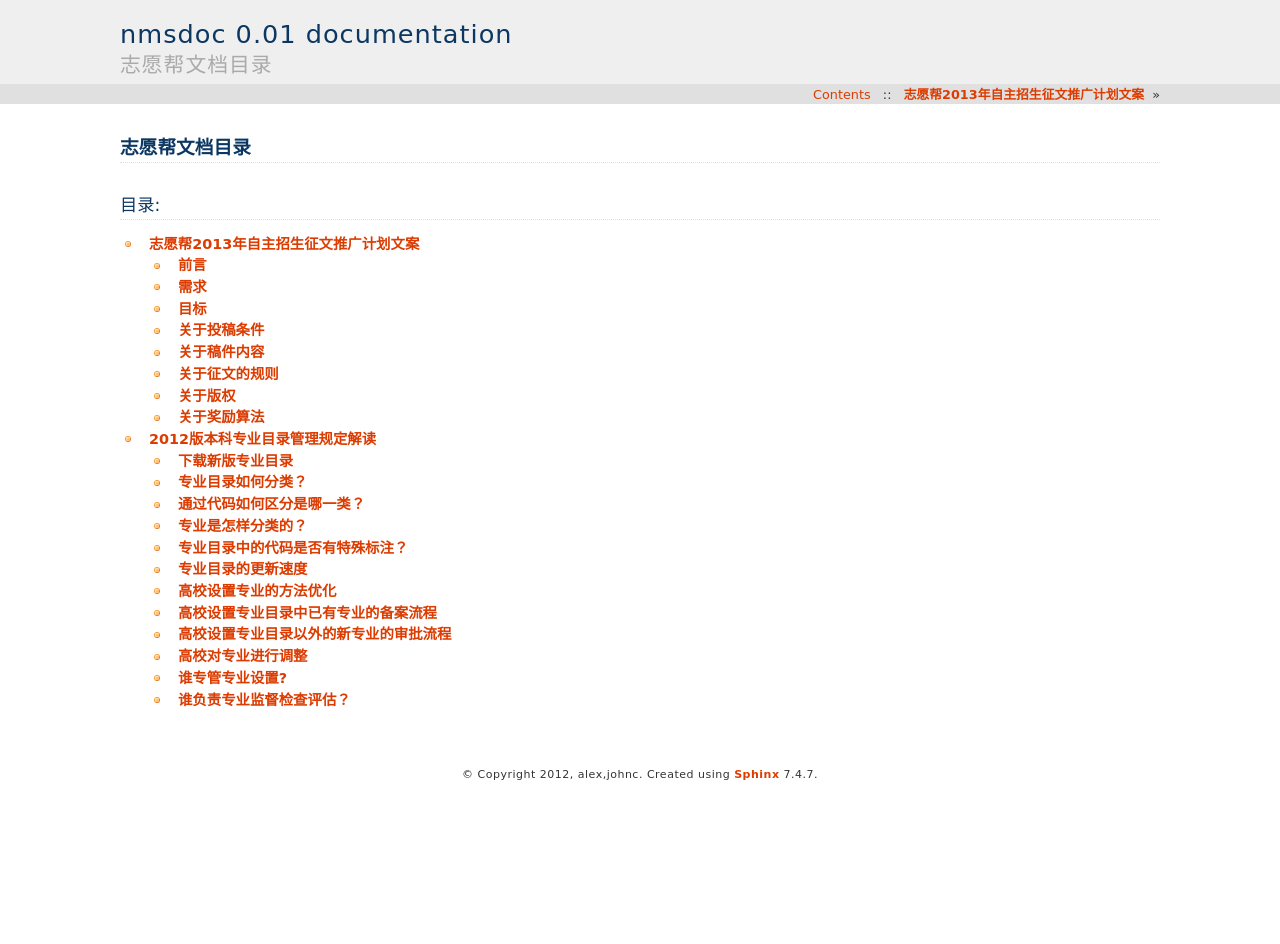
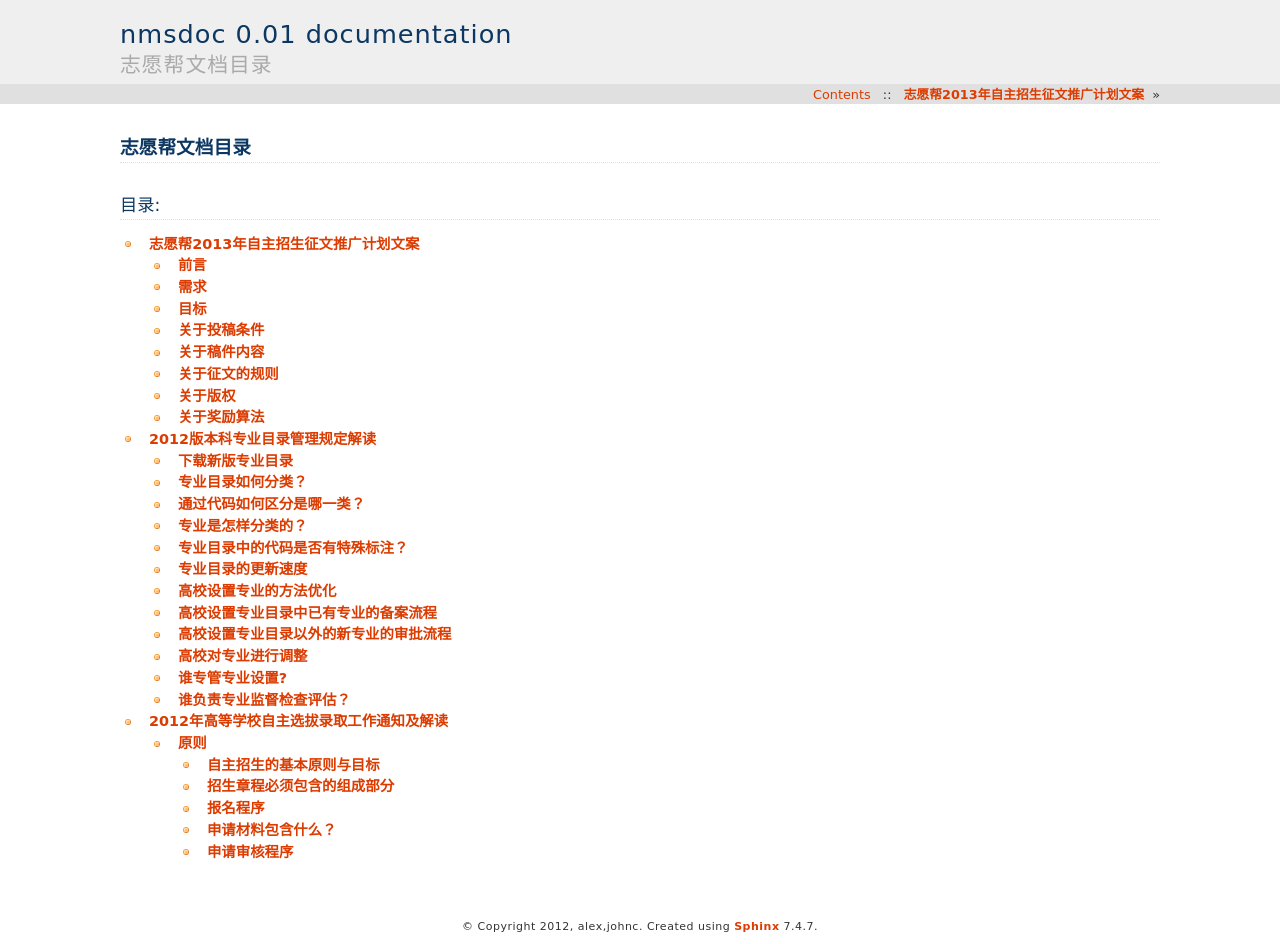
Before and after one commit to carmackjia/nmsdoc, a Sphinx documentation site: the page built from source/index.rst, in a window 1280 px wide. Built offline with Sphinx 7.4.7, drawn with Linux system fonts in a browser that asks for light colours; comment, search, counter and statistics services are not loaded; before the commit the page ends 900 px from its top, so only the background shows below that; part of the change alters nothing that is shown.

Commit message:
Add policy

```diff
--- a/source/index.rst
+++ b/source/index.rst
@@ -11,3 +11,4 @@
 .. toctree::
    events
    majors
+   policy
--- /dev/null
+++ b/source/policy.rst
@@ -0,0 +1,69 @@
+.. policy:
+
+=========================================
+2012年高等学校自主选拔录取工作通知及解读
+=========================================
+
+原则
+===============
+
+
+^^^^^^^^^^^^^^^^^^^^^^^^^
+自主招生的基本原则与目标
+^^^^^^^^^^^^^^^^^^^^^^^^^
+* 在统一高考的基础上
+* 着力完善高校自身的综合评价体系
+* 主要招收具有学科特长，以及全面发展且具有创新潜质的考生。
+* 探索部分试点高校联考。
+* 探索学校自主考核与高考、高中学业水平考试、综合素质评价相结合的人才综合评价、多样化选拔录取模式。
+* 引导中学开展素质教育
+* 促进高水平大学建设
+
+
+^^^^^^^^^^^^^^^^^^^^^^^^^^
+招生章程必须包含的组成部分
+^^^^^^^^^^^^^^^^^^^^^^^^^^
+开展自主选拔录取试点的高校须制订本校2012年度自主选拔录取的两份重要文件：
+* 招生简章
+* 实施方案
+
+上述资料必须包含以下重要信息：
+* 领导机构
+* 招生计划
+* 报名条件
+* 报名方式
+* 考核办法
+* 工作程序
+* 入选考生确定标准
+* 录取要求
+* 咨询方式
+* 监督机制
+* 申诉渠道
+
+^^^^^^^^^^^
+报名程序
+^^^^^^^^^^^
+* 确认是否符合高考及高校自主选拔录取报名条件
+* 确认是否会获得学校推荐资格
+
+^^^^^^^^^^^^^^^^^
+申请材料包含什么？
+^^^^^^^^^^^^^^^^^
+提供申请考生在高中阶段德智体美等各方面发展情况，具体包括：
+* 高中阶段课程成绩
+* 学业水平考试成绩
+* 综合素质评价情况
+* 获奖、特长等证明及写实性材料
+* 申请考生应提交个人自荐报告
+  * 自身成长经历及体会
+  * 个性特长及取得的成果
+  * 进入高校的努力方向及设想
+
+^^^^^^^^^^^^^^^^^
+申请审核程序
+^^^^^^^^^^^^^^^^^
+试点高校在确定拟参加本校考核的申请考生时，应兼顾生源质量与区域分布的合理性，侧重：
+* 在学科专业方面表现突出的申请考生
+* 扎实推进素质教育的地区或中学
+* 农村地区中学或申请考生适当倾斜
+目的：合理控制参加本校考核的学生数量
```
